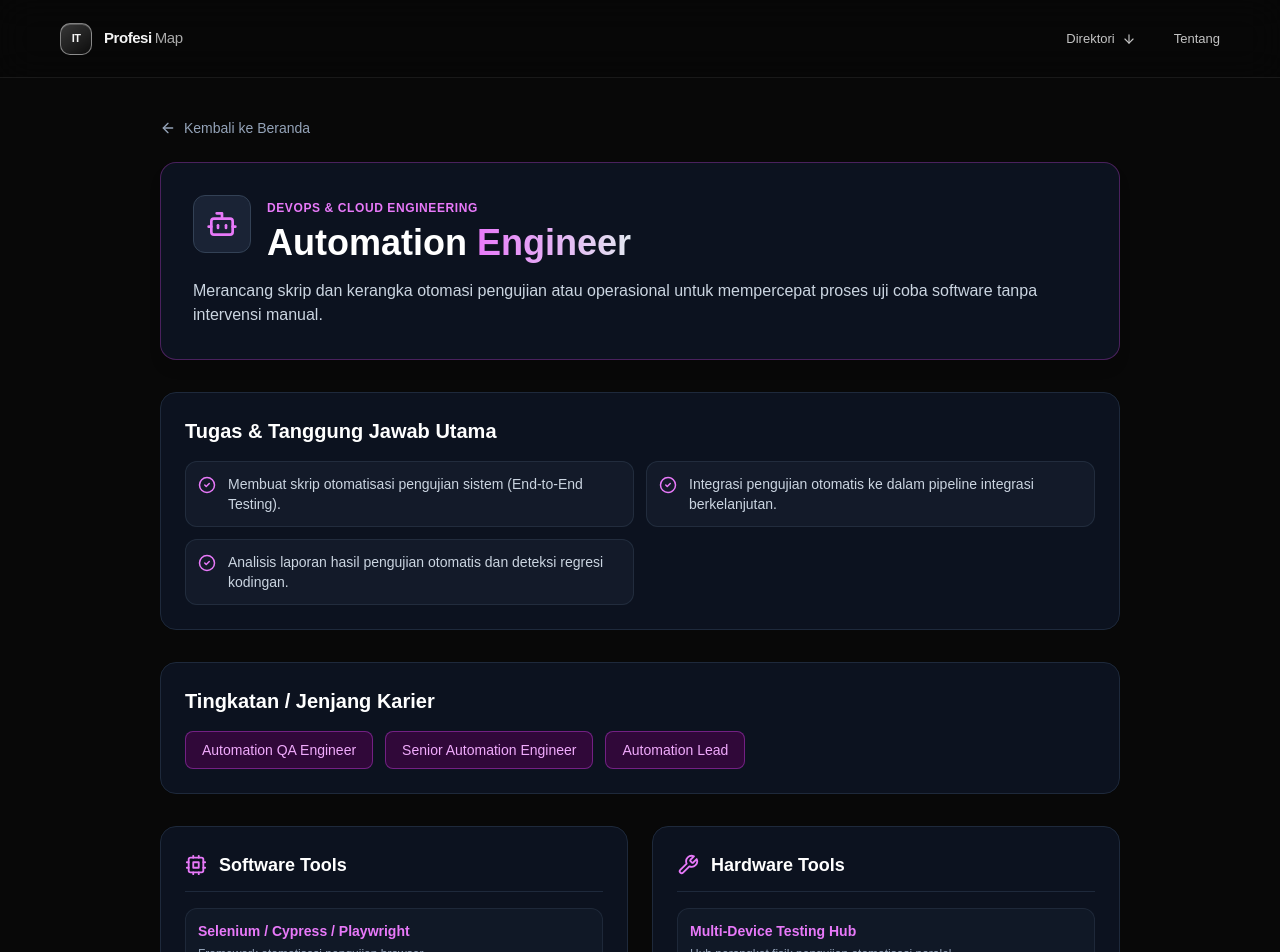
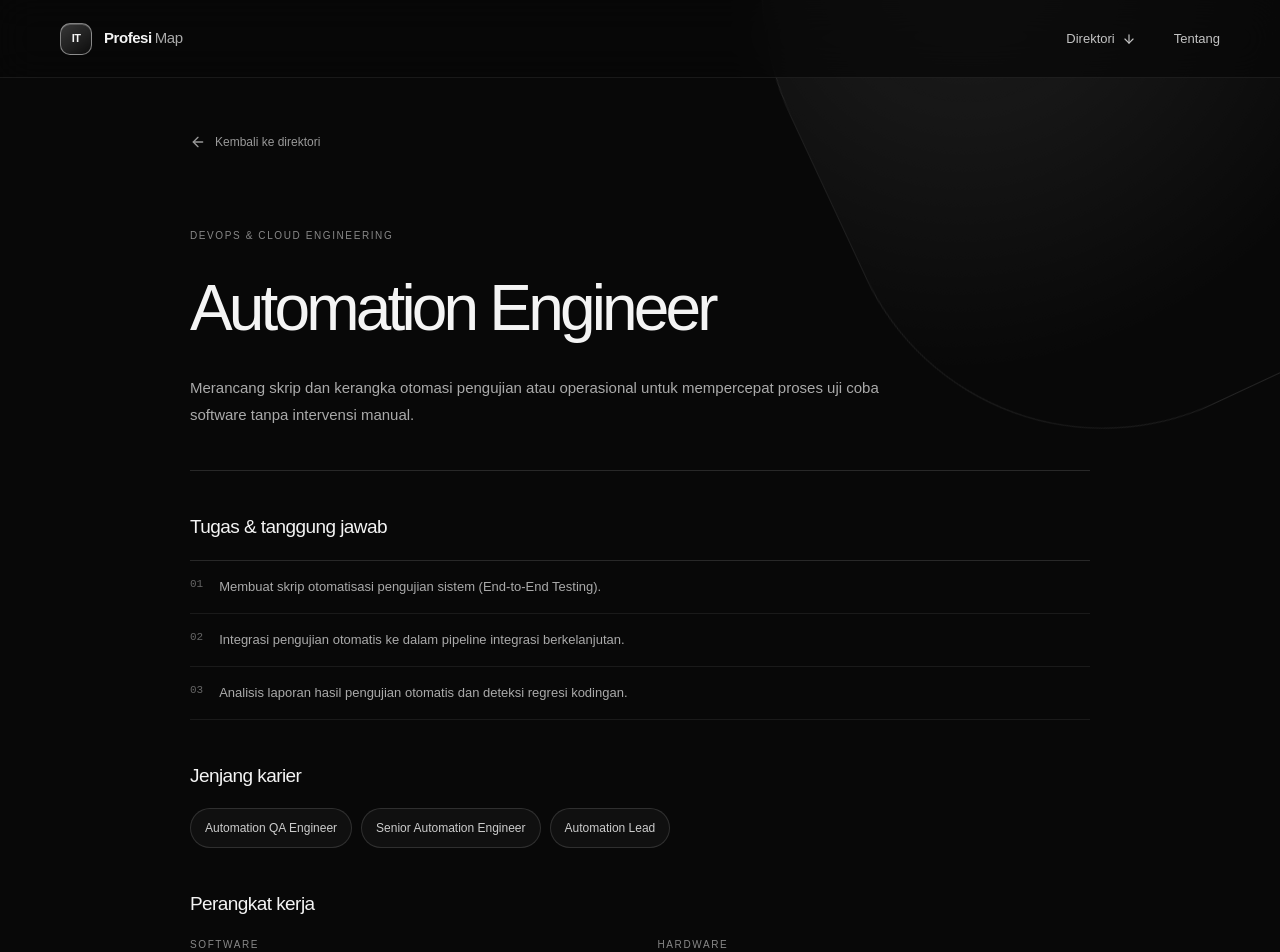
Before and after one commit to zero-route/IT-TechMap, a Next.js app: page /profesi/automation-engineer in a window 1280 px wide. Shown: the top 952 px of the page. Built offline with nearby package versions, Linux system fonts and the light colour scheme.

Commit message:
update ProfesiDetailView.jsx

```diff
--- a/app/profesi/[id]/ProfesiDetailView.jsx
+++ b/app/profesi/[id]/ProfesiDetailView.jsx
@@ -2,200 +2,52 @@ import Link from "next/link";
 import Navbar from "../../../src/components/common/Navbar";
 import Footer from "../../../src/components/common/Footer";
 import { categoryGroups } from "../../../src/data/ProfessionData";
-import {
-  ArrowLeft, Cpu, Wrench, CheckCircle2, Headphones,
-  HelpCircle, Monitor, Server, Terminal, Database,
-  Network, Globe, Layers, Shield, ShieldAlert, Lock, Eye, Skull,
-  Code, Layout, Smartphone, GitBranch, Activity, Package, Bot, Cloud,
-  BarChart3, BrainCircuit, LineChart, Figma, Users, PenTool, Briefcase, Kanban,
-  FolderKanban, UserCheck, Lightbulb
-} from "lucide-react";
-
-const iconMap = {
-  Headphones, HelpCircle, Monitor, Server, Wrench,
-  Terminal, Database, Cpu, Network, Globe, Layers, Shield,
-  ShieldAlert, Lock, Eye, Skull, Code, Layout, Smartphone,
-  GitBranch, Activity, Package, Bot, Cloud, BarChart3, BrainCircuit, LineChart, Figma, Users, PenTool, Briefcase, Kanban,
-  FolderKanban, UserCheck, Lightbulb
-};
+import { ArrowLeft } from "lucide-react";
 
 export default function ProfesiDetailView({ id }) {
   let profesi = null;
   let categoryTitle = "";
-  let groupData = null;
-
-  categoryGroups.forEach(g => {
-    const found = g.professions.find(p => p.id === id);
-    if (found) {
-      profesi = found;
-      categoryTitle = g.title;
-      groupData = g;
-    }
+  categoryGroups.forEach((group) => {
+    const found = group.professions.find((item) => item.id === id);
+    if (found) { profesi = found; categoryTitle = group.title; }
   });
 
-  if (!profesi) {
-    return (
-      <div className="min-h-screen text-white flex flex-col items-center justify-center">
-        <p>Profesi tidak ditemukan.</p>
-        <Link href="/" className="text-sky-400 underline mt-4">Kembali ke Beranda</Link>
-      </div>
-    );
-  }
+  if (!profesi) return <div className="site-shell"><Navbar /><main className="not-found"><p>Profesi tidak ditemukan.</p><Link href="/">Kembali ke direktori</Link></main><Footer /></div>;
 
-  const IconComponent = iconMap[profesi.iconName] || Monitor;
-  const words = profesi.name.split(" ");
-  const firstWord = words[0];
-  const restWords = words.slice(1).join(" ");
-
-  const isOrange = groupData?.cardBorderColor.includes("orange");
-  const isAmber = groupData?.cardBorderColor.includes("amber");
-  const isRose = groupData?.cardBorderColor.includes("rose");
-  const isPurple = groupData?.cardBorderColor.includes("purple");
-  const isFuchsia = groupData?.cardBorderColor.includes("fuchsia");
-  const isEmerald = groupData?.cardBorderColor.includes("emerald");
-  const isPink = groupData?.cardBorderColor.includes("pink");
-  const isRed = groupData?.cardBorderColor.includes("red");
-
-  let accentText = "text-sky-400";
-  let accentBorder = "border-sky-400/30";
-  let accentBadgeBg = "bg-sky-950/60 border-sky-400/40 text-sky-300";
-  let gradientTitleClass = "from-sky-400 to-slate-200";
-
-  if (isOrange) {
-    accentText = "text-orange-400";
-    accentBorder = "border-orange-500/30";
-    accentBadgeBg = "bg-orange-950/60 border-orange-500/40 text-orange-300";
-    gradientTitleClass = "from-orange-400 to-slate-200";
-  } else if (isAmber) {
-    accentText = "text-amber-400";
-    accentBorder = "border-amber-400/30";
-    accentBadgeBg = "bg-amber-950/60 border-amber-400/40 text-amber-300";
-    gradientTitleClass = "from-amber-400 to-slate-200";
-  } else if (isRose) {
-    accentText = "text-rose-400";
-    accentBorder = "border-rose-500/30";
-    accentBadgeBg = "bg-rose-950/60 border-rose-500/40 text-rose-300";
-    gradientTitleClass = "from-rose-400 to-slate-200";
-  } else if (isPurple) {
-    accentText = "text-purple-400";
-    accentBorder = "border-purple-500/30";
-    accentBadgeBg = "bg-purple-950/60 border-purple-500/40 text-purple-300";
-    gradientTitleClass = "from-purple-400 to-slate-200";
-  } else if (isFuchsia) {
-    accentText = "text-fuchsia-400";
-    accentBorder = "border-fuchsia-500/30";
-    accentBadgeBg = "bg-fuchsia-950/60 border-fuchsia-500/40 text-fuchsia-300";
-    gradientTitleClass = "from-fuchsia-400 to-slate-200";
-  } else if (isEmerald) {
-    accentText = "text-emerald-400";
-    accentBorder = "border-emerald-500/30";
-    accentBadgeBg = "bg-emerald-950/60 border-emerald-500/40 text-emerald-300";
-    gradientTitleClass = "from-emerald-400 to-slate-200";
-  } else if (isPink) {
-    accentText = "text-pink-400";
-    accentBorder = "border-pink-500/30";
-    accentBadgeBg = "bg-pink-950/60 border-pink-500/40 text-pink-300";
-    gradientTitleClass = "from-pink-400 to-slate-200";
-  } else if (isRed) {
-    accentText = "text-red-400";
-    accentBorder = "border-red-500/30";
-    accentBadgeBg = "bg-red-950/60 border-red-500/40 text-red-300";
-    gradientTitleClass = "from-red-400 to-slate-200";
-  }
+  const tasks = profesi.tasks || [];
+  const levels = profesi.levels || [];
+  const software = profesi.software || [];
+  const hardware = profesi.hardware || [];
 
   return (
-    <div className="min-h-screen flex flex-col relative z-0">
-      <div className="bg-blobs">
-        <div className="blob blob-blue"></div>
-        <div className="blob blob-purple"></div>
-        <div className="blob blob-magenta"></div>
-      </div>
+    <div className="site-shell">
+      <Navbar />
+      <main className="detail-main">
+        <Link href="/" className="back-link"><ArrowLeft size={16} /> Kembali ke direktori</Link>
+        <header className="detail-hero">
+          <span className="detail-category">{categoryTitle}</span>
+          <h1>{profesi.name}</h1>
+          <p>{profesi.summary}</p>
+        </header>
 
-      <Navbar />
+        {tasks.length > 0 && <section className="detail-section">
+          <h2>Tugas & tanggung jawab</h2>
+          <div className="detail-items">{tasks.map((task, index) => <div className="detail-item" key={index}><span className="detail-item-index">{String(index + 1).padStart(2, "0")}</span><span>{task}</span></div>)}</div>
+        </section>}
 
-      <main className="flex-1 max-w-5xl w-full mx-auto px-4 sm:px-6 lg:px-8 py-10">
-        <Link href="/" className="inline-flex items-center gap-2 text-slate-400 hover:text-white mb-6 text-sm transition">
-          <ArrowLeft size={16} /> Kembali ke Beranda
-        </Link>
+        {levels.length > 0 && <section className="detail-section">
+          <h2>Jenjang karier</h2>
+          <div className="level-list">{levels.map((level, index) => <span className="level-chip" key={index}>{level}</span>)}</div>
+        </section>}
 
-        <div className={`bg-slate-900/70 backdrop-blur-md p-6 sm:p-8 rounded-2xl border ${accentBorder} mb-8 shadow-lg`}>
-          <div className="flex items-start gap-4 mb-4">
-            <div className={`p-3 bg-slate-800/80 border border-slate-700 ${accentText} rounded-xl shrink-0`}>
-              <IconComponent size={32} />
-            </div>
-            <div>
-              <span className={`text-xs uppercase tracking-wider ${accentText} font-semibold`}>{categoryTitle}</span>
-              <h1 className="text-3xl sm:text-4xl font-extrabold mt-1">
-                <span className="text-white">{firstWord} </span>
-                {restWords && (
-                  <span className={`bg-gradient-to-r ${gradientTitleClass} bg-clip-text text-transparent`}>
-                    {restWords}
-                  </span>
-                )}
-              </h1>
-            </div>
+        {(software.length > 0 || hardware.length > 0) && <section className="detail-section">
+          <h2>Perangkat kerja</h2>
+          <div className="tool-grid">
+            {software.length > 0 && <div><p className="detail-category">SOFTWARE</p><div className="tool-list">{software.map((item, index) => <div className="tool-item" key={index}><strong>{item.name}</strong><span>{item.purpose}</span></div>)}</div></div>}
+            {hardware.length > 0 && <div><p className="detail-category">HARDWARE</p><div className="tool-list">{hardware.map((item, index) => <div className="tool-item" key={index}><strong>{item.name}</strong><span>{item.purpose}</span></div>)}</div></div>}
           </div>
-          <p className="text-slate-300 text-sm sm:text-base leading-relaxed">{profesi.summary}</p>
-        </div>
-
-        {profesi.tasks && (
-          <div className="bg-slate-900/70 backdrop-blur-md p-6 rounded-2xl border border-slate-800 mb-8">
-            <h2 className="text-xl font-bold text-white mb-4">Tugas & Tanggung Jawab Utama</h2>
-            <div className="grid grid-cols-1 md:grid-cols-2 gap-3">
-              {profesi.tasks.map((task, idx) => (
-                <div key={idx} className="flex items-start gap-3 bg-slate-800/40 p-3 rounded-xl border border-slate-700/50">
-                  <CheckCircle2 size={18} className={`${accentText} shrink-0 mt-0.5`} />
-                  <span className="text-slate-300 text-sm">{task}</span>
-                </div>
-              ))}
-            </div>
-          </div>
-        )}
-
-        <div className="bg-slate-900/70 backdrop-blur-md p-6 rounded-2xl border border-slate-800 mb-8">
-          <h2 className="text-xl font-bold text-white mb-4">Tingkatan / Jenjang Karier</h2>
-          <div className="flex flex-wrap gap-3">
-            {profesi.levels.map((lvl, index) => (
-              <span key={index} className={`px-4 py-2 border rounded-lg text-sm font-medium ${accentBadgeBg}`}>
-                {lvl}
-              </span>
-            ))}
-          </div>
-        </div>
-
-        <div className="grid grid-cols-1 lg:grid-cols-2 gap-6">
-          <div className="bg-slate-900/70 backdrop-blur-md p-6 rounded-2xl border border-slate-800">
-            <div className={`flex items-center gap-3 mb-4 ${accentText} border-b border-slate-800 pb-3`}>
-              <Cpu size={22} />
-              <h3 className="text-lg font-bold text-white">Software Tools</h3>
-            </div>
-            <div className="space-y-3">
-              {profesi.software.map((item, idx) => (
-                <div key={idx} className="bg-slate-800/30 p-3 rounded-xl border border-slate-700/40">
-                  <span className={`${accentText} font-semibold text-sm block`}>{item.name}</span>
-                  <span className="text-slate-400 text-xs">{item.purpose}</span>
-                </div>
-              ))}
-            </div>
-          </div>
-
-          <div className="bg-slate-900/70 backdrop-blur-md p-6 rounded-2xl border border-slate-800">
-            <div className={`flex items-center gap-3 mb-4 ${accentText} border-b border-slate-800 pb-3`}>
-              <Wrench size={22} />
-              <h3 className="text-lg font-bold text-white">Hardware Tools</h3>
-            </div>
-            <div className="space-y-3">
-              {profesi.hardware.map((item, idx) => (
-                <div key={idx} className="bg-slate-800/30 p-3 rounded-xl border border-slate-700/40">
-                  <span className={`${accentText} font-semibold text-sm block`}>{item.name}</span>
-                  <span className="text-slate-400 text-xs">{item.purpose}</span>
-                </div>
-              ))}
-            </div>
-          </div>
-        </div>
+        </section>}
       </main>
-
       <Footer />
     </div>
   );
```
